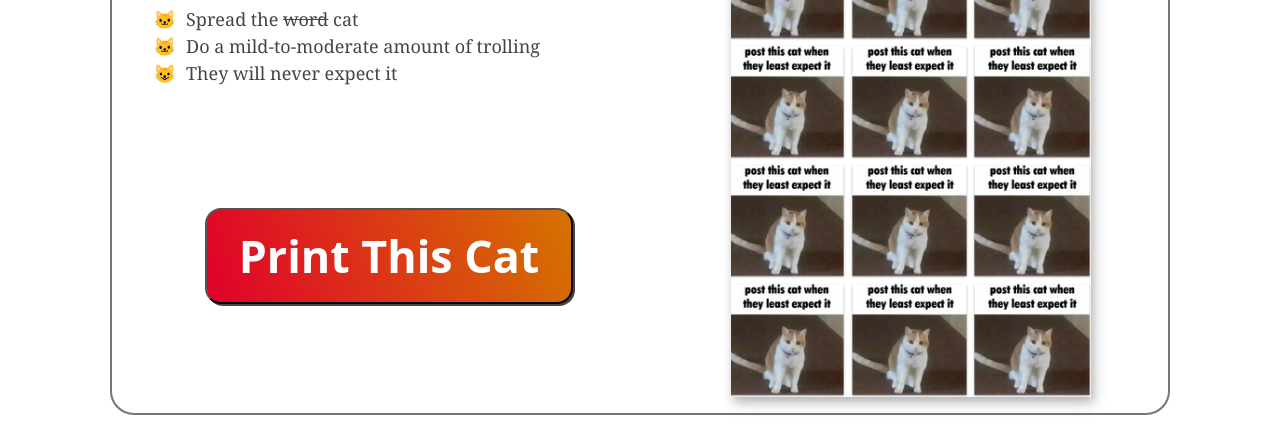
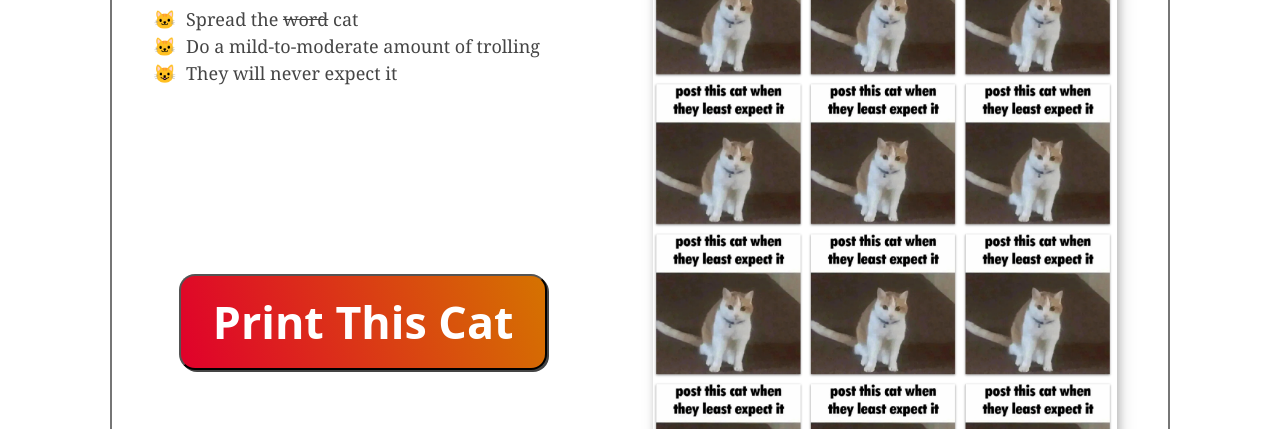
Before and after one commit to FireIsGood/post-this-cat, a plain HTML site: page index.html in a window 1280 px wide. Shown: the part 196-625 px from the top of the page. Drawn offline with Linux system fonts and the light colour scheme.

Commit message:
fixed images + image links

```diff
--- a/index.html
+++ b/index.html
@@ -69,7 +69,7 @@
         <div class="hero-image-wrapper">
           <img
             class="hero-image"
-            src="./pdf-preview-front.png"
+            src="./pdf-preview-front.jpg"
             alt="Cat image PDF"
           />
         </div>
@@ -109,8 +109,8 @@
           >
             <h3>Two-Sided</h3>
             <div class="modal-imgs stacked-imgs">
-              <img src="./pdf-preview-back.png" />
-              <img src="./pdf-preview-front.png" />
+              <img src="./pdf-preview-one-sided.jpg" />
+              <img src="./pdf-preview-front.jpg" />
             </div>
           </a>
           <a
@@ -119,7 +119,7 @@
           >
             <h3>One-Sided</h3>
             <div class="modal-imgs">
-              <img src="./pdf-preview-front.png" />
+              <img src="./pdf-preview-one-page.jpg" />
             </div>
           </a>
         </div>
```
Also changed, not shown: pdf-preview-back.jpg (added), pdf-preview-back.png (deleted), pdf-preview-front.jpg (added), pdf-preview-front.png (deleted), pdf-preview-one-sided.jpg (added).
